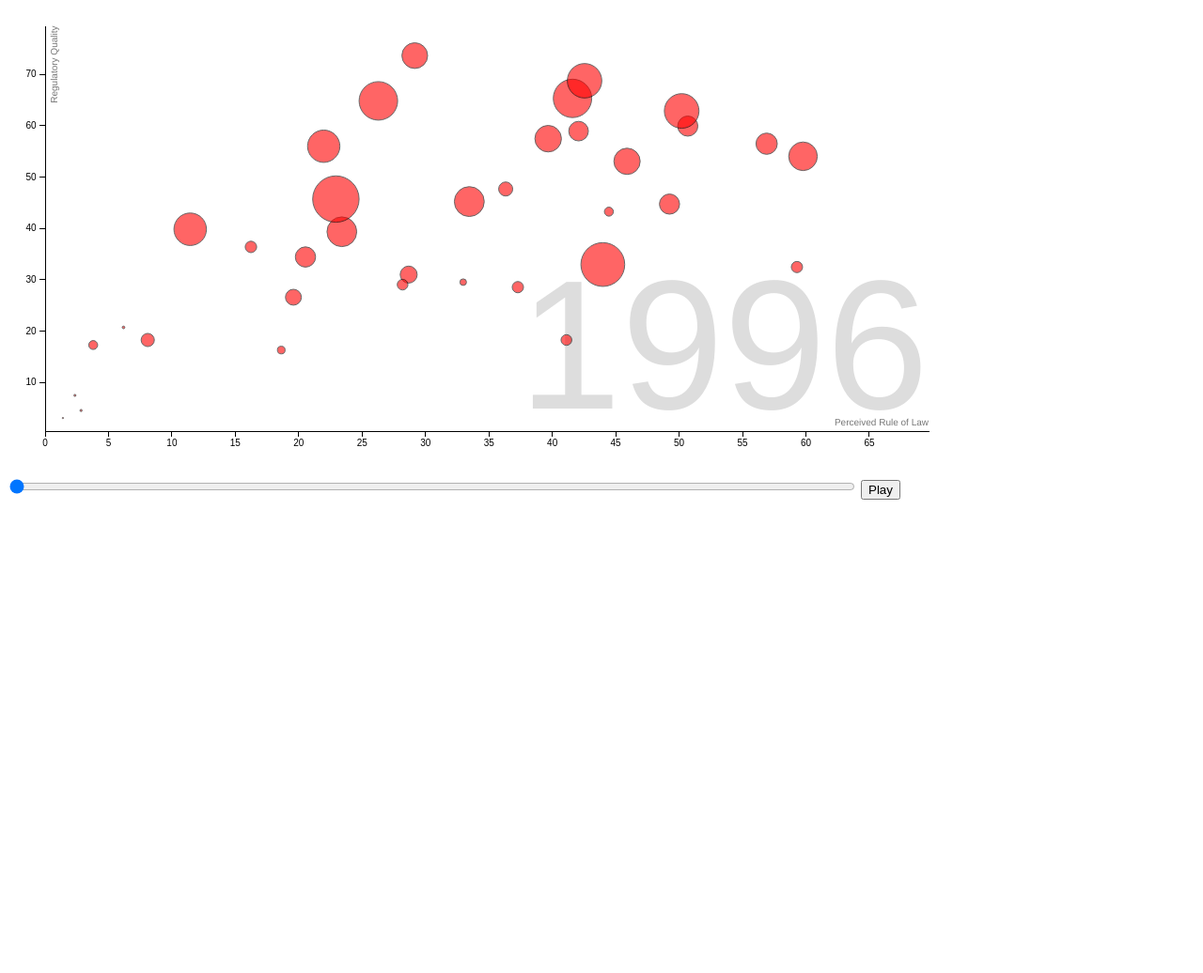
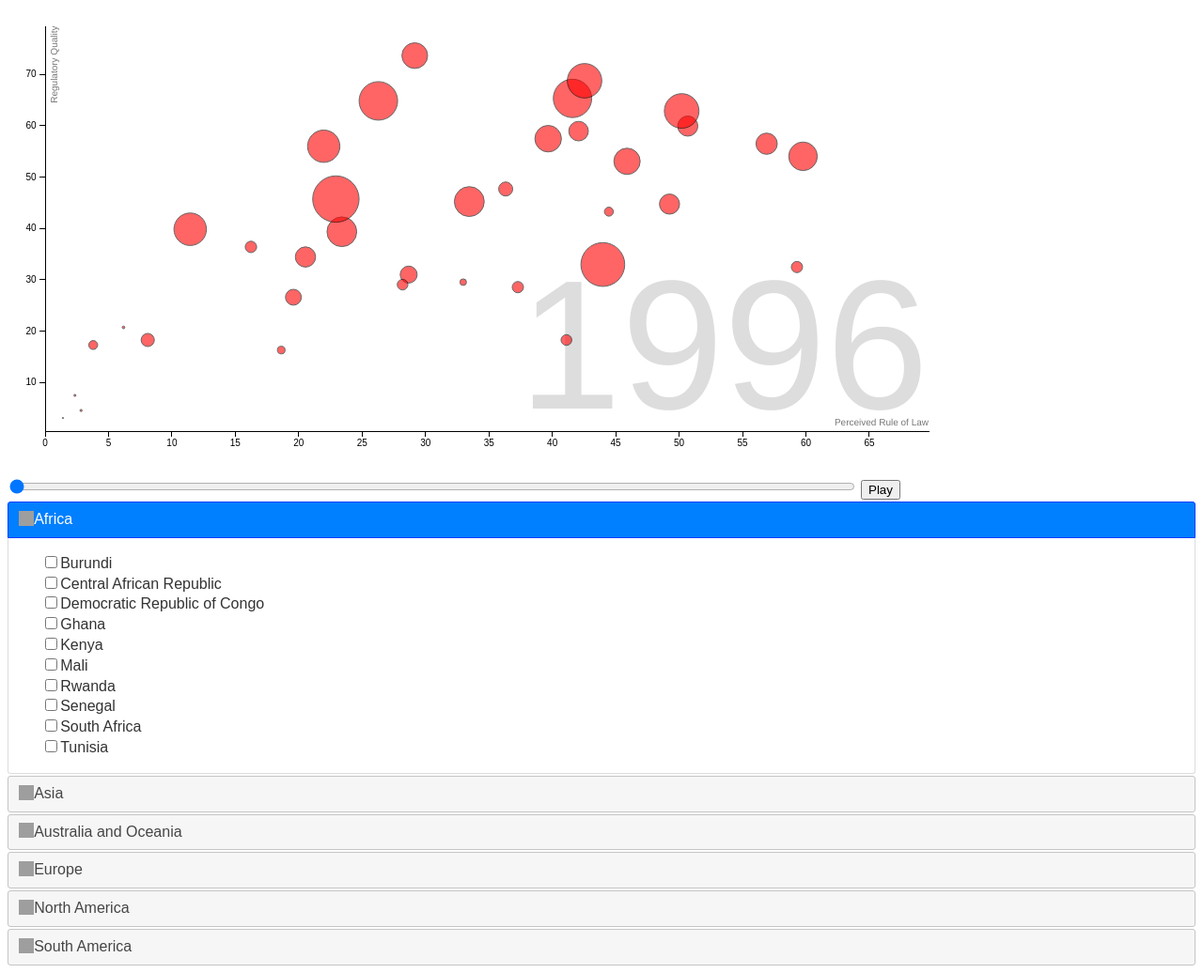
Before and after one commit to jnschrag/gapminderInteractive, a plain HTML site: page index.html in a window 1280 px wide. Shown: the whole page at 94% size. Before the commit the page ends 800 px from the top, so only its background shows below. Drawn offline with nearby package versions, Linux system fonts and the light colour scheme; grey boxes are pictures that could not be loaded.

Commit message:
Accordion functionality

```diff
--- a/index.html
+++ b/index.html
@@ -2,12 +2,74 @@
   <head>
   </head>
     <script src="https://d3js.org/d3.v4.min.js"></script>
+    <link rel="stylesheet" href="//code.jquery.com/ui/1.12.1/themes/base/jquery-ui.css">
+  <script src="https://code.jquery.com/jquery-1.12.4.js"></script>
+  <script src="https://code.jquery.com/ui/1.12.1/jquery-ui.js"></script>
      <link rel="stylesheet" type="text/css" href="style.css"/>
   </head>
     <body>
       <div id="graph"></div>
       <input type="range" id="slider" min="1996" max="2015" value="1996" step="1" style="width:900px" onchange="yearChange(this.value)">
       <button onClick="play()">Play</button>
+  <div id="accordion">
+    <h3>Africa</h3>
+      <div>
+        <div><input class="checkboxes" onchange="checkboxChange()" type="checkbox" country="Burundi">Burundi</input></div>
+        <div><input class="checkboxes" onchange="checkboxChange()" type="checkbox" country="CentralAfricanRepublic">Central African Republic</input></div>
+        <div><input class="checkboxes" onchange="checkboxChange()" type="checkbox" country="Congo">Democratic Republic of Congo</input></div>
+        <div><input class="checkboxes" onchange="checkboxChange()" type="checkbox" country="Ghana">Ghana</input></div>
+        <div><input class="checkboxes" onchange="checkboxChange()" type="checkbox" country="Kenya">Kenya</input></div>
+        <div><input class="checkboxes" onchange="checkboxChange()" type="checkbox" country="Mali">Mali</input></div>
+        <div><input class="checkboxes" onchange="checkboxChange()" type="checkbox" country="Rwanda">Rwanda</input></div>
+        <div><input class="checkboxes" onchange="checkboxChange()" type="checkbox" country="Senegal">Senegal</input></div>
+        <div><input class="checkboxes" onchange="checkboxChange()" type="checkbox" country="SouthAfrica">South Africa</input></div>
+        <div><input class="checkboxes" onchange="checkboxChange()" type="checkbox" country="Tunisia">Tunisia</input></div>
+      </div>
+    <h3>Asia</h3>
+      <div>
+        <div><input class="checkboxes" onchange="checkboxChange()" type="checkbox" country="Bangladesh">Bangladesh</input></div>
+        <div><input class="checkboxes" onchange="checkboxChange()" type="checkbox" country="China">China</input></div>
+        <div><input class="checkboxes" onchange="checkboxChange()" type="checkbox" country="India">India</input></div>
+        <div><input class="checkboxes" onchange="checkboxChange()" type="checkbox" country="Indonesia">Indonesia</input></div>
+        <div><input class="checkboxes" onchange="checkboxChange()" type="checkbox" country="Jordan">Jordan</input></div>
+        <div><input class="checkboxes" onchange="checkboxChange()" type="checkbox" country="Kazakhstan">Kazakhstan</input></div>
+        <div><input class="checkboxes" onchange="checkboxChange()" type="checkbox" country="Lebanon">Lebanon</input></div>
+        <div><input class="checkboxes" onchange="checkboxChange()" type="checkbox" country="Mongolia">Mongolia</input></div>
+        <div><input class="checkboxes" onchange="checkboxChange()" type="checkbox" country="Pakistan">Pakistan</input></div>
+        <div><input class="checkboxes" onchange="checkboxChange()" type="checkbox" country="Philippines">Philippines</input></div>
+        <div><input class="checkboxes" onchange="checkboxChange()" type="checkbox" country="Russia">Russia</input></div>
+        <div><input class="checkboxes" onchange="checkboxChange()" type="checkbox" country="SriLanka">Sri Lanka</input></div>
+        <div><input class="checkboxes" onchange="checkboxChange()" type="checkbox" country="Vietnam">Vietnam</input></div>
+      </div>
+    <h3>Australia and Oceania</h3>
+      <div>
+        <div><input class="checkboxes" onchange="checkboxChange()" type="checkbox" country="PapuaNewGuinea">Papua New Guinea</input></div>
+      </div>
+    <h3>Europe</h3>
+      <div>
+        <div><input class="checkboxes" onchange="checkboxChange()" type="checkbox" country="Albania">Albania</input></div>
+        <div><input class="checkboxes" onchange="checkboxChange()" type="checkbox" country="Georgia">Georgia</input></div>
+      </div>
+    <h3>North America</h3>
+      <div>
+        <div><input class="checkboxes" onchange="checkboxChange()" type="checkbox" country="Haiti">Haiti</input></div>
+        <div><input class="checkboxes" onchange="checkboxChange()" type="checkbox" country="Honduras">Honduras</input></div>
+        <div><input class="checkboxes" onchange="checkboxChange()" type="checkbox" country="Mexico">Mexico</input></div>
+        <div><input class="checkboxes" onchange="checkboxChange()" type="checkbox" country="Panama">Panama</input></div>
+      </div>
+    <h3>South America</h3>
+      <div>
+
+        <div><input class="checkboxes" onchange="checkboxChange()" type="checkbox" country="Brazil">Brazil</input></div>
+        <div><input class="checkboxes" onchange="checkboxChange()" type="checkbox" country="Bolivia">Bolivia</input></div>
+        <div><input class="checkboxes" onchange="checkboxChange()" type="checkbox" country="Colombia">Colombia</input></div>
+        <div><input class="checkboxes" onchange="checkboxChange()" type="checkbox" country="Ecuador">Ecuador</input></div>
+        <div><input class="checkboxes" onchange="checkboxChange()" type="checkbox" country="Peru">Peru</input></div>
+        <div><input class="checkboxes" onchange="checkboxChange()" type="checkbox" country="Venezuela">Venezuela</input></div>
+
+      </div>
+  </div>
+</div>
     <script src="interactive.js"></script>
     </body>
 </html>
--- a/interactive.js
+++ b/interactive.js
@@ -1,3 +1,10 @@
+$( function() {
+    $( "#accordion" ).accordion({
+        collapsible: true,
+        heightStyle: "content"
+    });
+  } );
+
 var getX;
 var getY;
 var getCircle;
@@ -67,11 +74,6 @@ function getRange(data,parseFunction){
 
 function makeChart(){
 
-    d3.select("#slider-time")
-    .on("mousemove", function() {
-        console.log(this.attr("value"));
-    })
-
     var margin = {top: 19.5, right: 19.5, bottom: 49.5, left: 39.5};
     var width = 960 - margin.right;
     var height = 500 - margin.top - margin.bottom;
@@ -129,7 +131,8 @@ function makeChart(){
     .data(countryList.map(function(d){return [d,getX(d),getY(d),getCircle(d)];}))
     .enter()
     .append("circle")
-    .attr("id",function(d){return d[0];})
+    .attr("id",function(d){return d[0].replace(/ /g,'');})
+    .attr("country",function(d){return d[0]})
     .attr("class","point")
     .style("fill","red")
     .attr("cx",function(d){return xScale(d[1]["1996"]);})
@@ -171,6 +174,29 @@ function play(){
         update(parseInt(document.getElementById('slider').value)+1,true);
     }
 }
+
+function checkboxChange(){
+    var anyCheckBoxOn = false;
+    d3.selectAll(".checkboxes").select(function(){
+        if(this.checked){anyCheckBoxOn=true;}
+    });
+    if(anyCheckBoxOn){
+
+        d3.selectAll(".checkboxes").select(function(){
+            if(this.checked){
+                d3.select("#"+this.getAttribute('country')).style("opacity","0.6");
+            }
+            else{
+                d3.select("#"+this.getAttribute('country')).style("opacity","0");
+            }
+        });
+    }
+    else{
+        d3.selectAll(".checkboxes").select(function(){
+            d3.select("#"+this.getAttribute('country')).style("opacity","0.6");
+        });
+    }
+}
 /*
 var margin = {top: 19.5, right: 19.5, bottom: 19.5, left: 39.5},
 width = 960 - margin.right,
--- a/style.css
+++ b/style.css
@@ -60,3 +60,7 @@ circle{
   stroke-opacity: 0.5;
   stroke-width: 1.25px;
 }
+
+.checkboxes{
+
+}
```
